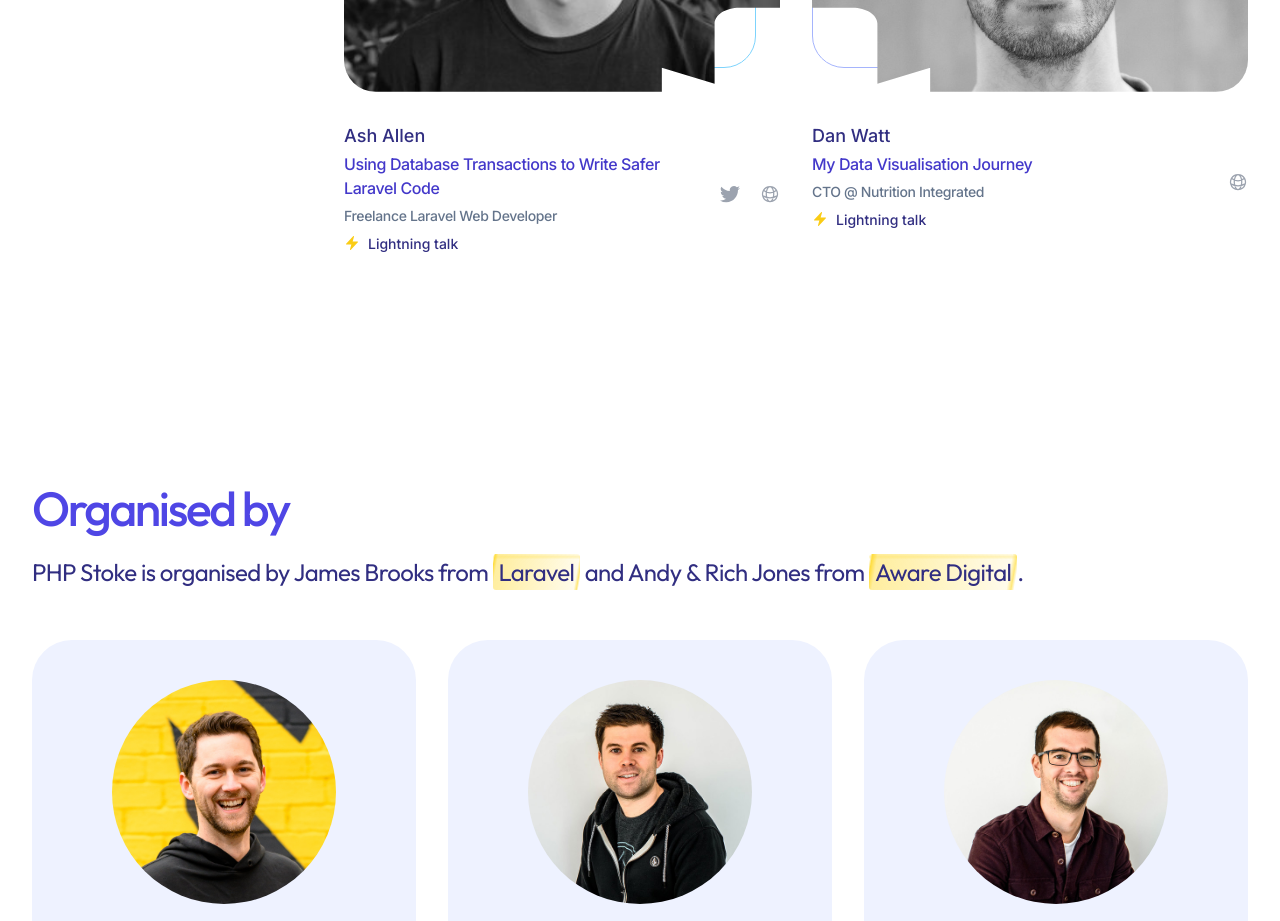
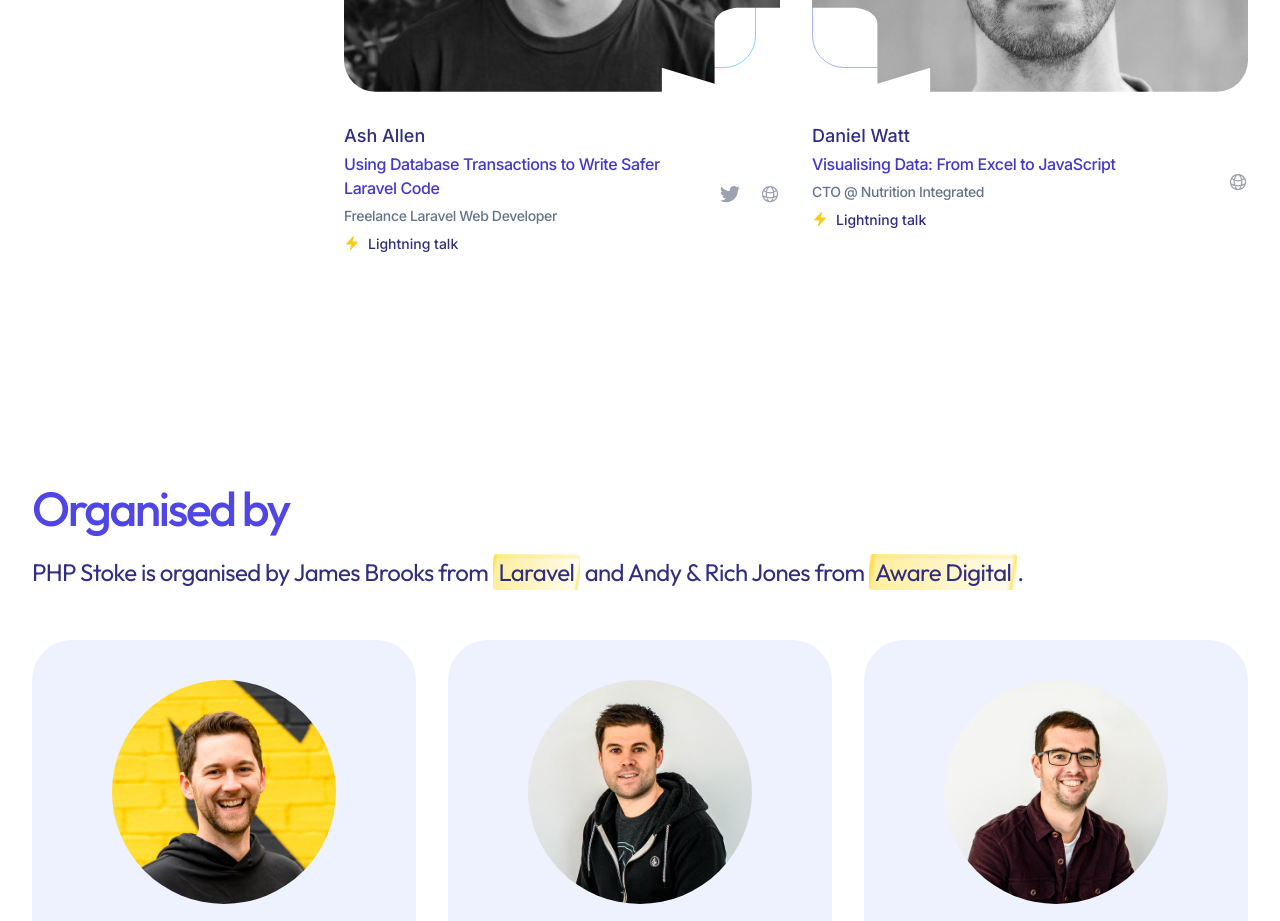
Before and after one commit to phpstoke/phpstoke.co.uk, a Next.js app: page / in a window 1280 px wide. Shown: the part 2800-3721 px from the top of the page. Built offline with nearby package versions, Linux system fonts and the light colour scheme.

Commit message:
Update Dan Watt's speaker profile

```diff
--- a/src/components/Speakers.jsx
+++ b/src/components/Speakers.jsx
@@ -48,9 +48,9 @@ const days = [
         lightning: true,
         available: false,
       }, {
-        name: 'Dan Watt',
+        name: 'Daniel Watt',
         role: 'CTO @ Nutrition Integrated',
-        talk: 'My Data Visualisation Journey',
+        talk: 'Visualising Data: From Excel to JavaScript',
         image: danWattImage,
         twitterUrl: null,
         webUrl: 'https://nutritionintegrated.com',
```
